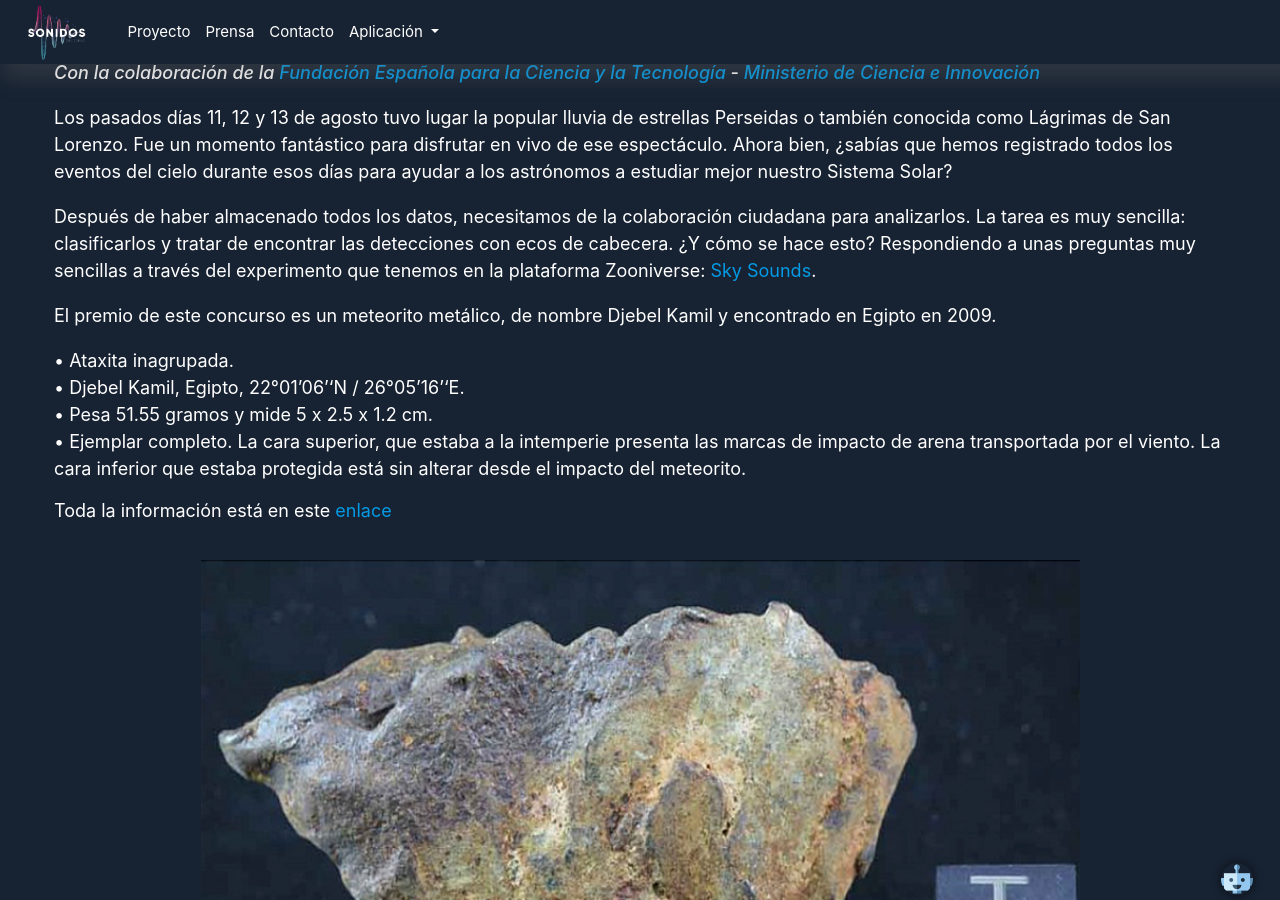
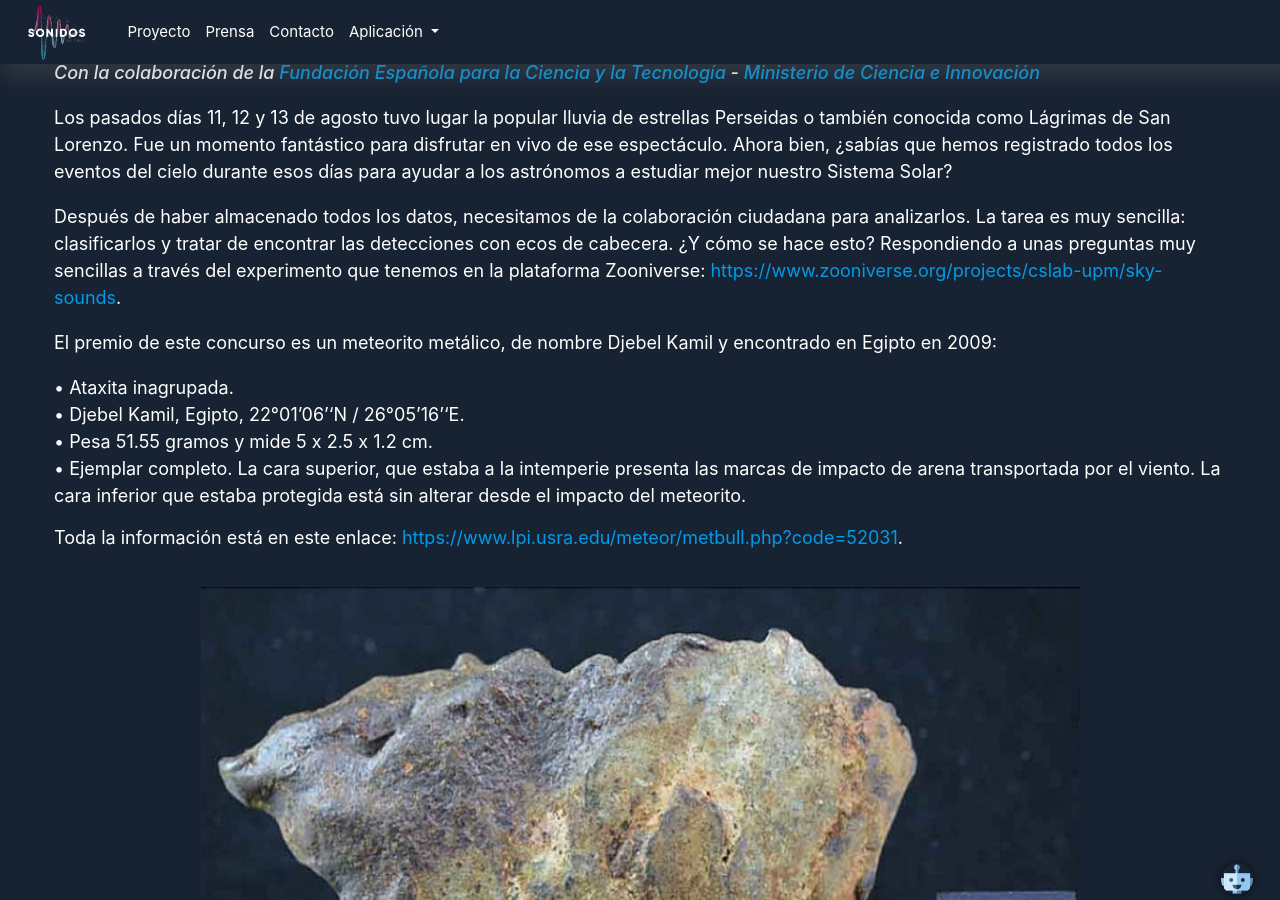
Before and after one commit to cslab-upm/sonidosdelcielo, a Jekyll site: the page built from _prensa/1-2021-08-25-concurso-perseidas.md, in a window 1280 px wide and 900 px high, scrolled down 462 px. Built offline with Jekyll 4.4.1, drawn with Linux system fonts in a browser that asks for light colours; nearby versions of some CDN libraries; some of the changed lines change nothing that is shown.

Commit message:
Concurso Perseidas

```diff
--- a/_prensa/1-2021-08-25-concurso-perseidas.md
+++ b/_prensa/1-2021-08-25-concurso-perseidas.md
@@ -17,16 +17,16 @@ last_modified_at: 2020-11-03T16:19:55-05:00
 
 Los pasados días 11, 12 y 13 de agosto tuvo lugar la popular lluvia de estrellas Perseidas o también conocida como Lágrimas de San Lorenzo. Fue un momento fantástico para disfrutar en vivo de ese espectáculo. Ahora bien, ¿sabías que hemos registrado todos los eventos del cielo durante esos días para ayudar a los astrónomos a estudiar mejor nuestro Sistema Solar?
 
-Después de haber almacenado todos los datos, necesitamos de la colaboración ciudadana para analizarlos. La tarea es muy sencilla: clasificarlos y tratar de encontrar las detecciones con ecos de cabecera. ¿Y cómo se hace esto? Respondiendo a unas preguntas muy sencillas a través del experimento que tenemos en la plataforma Zooniverse: [Sky Sounds](https://www.zooniverse.org/projects/cslab-upm/sky-sounds).
+Después de haber almacenado todos los datos, necesitamos de la colaboración ciudadana para analizarlos. La tarea es muy sencilla: clasificarlos y tratar de encontrar las detecciones con ecos de cabecera. ¿Y cómo se hace esto? Respondiendo a unas preguntas muy sencillas a través del experimento que tenemos en la plataforma Zooniverse: [https://www.zooniverse.org/projects/cslab-upm/sky-sounds](https://www.zooniverse.org/projects/cslab-upm/sky-sounds).
 
-El premio de este concurso es un meteorito metálico, de nombre Djebel Kamil y encontrado en Egipto en 2009.
+El premio de este concurso es un meteorito metálico, de nombre Djebel Kamil y encontrado en Egipto en 2009:
 
 -	•	Ataxita inagrupada.
 -	•	Djebel Kamil, Egipto, 22°01'06''N / 26°05'16''E.
 -	•	Pesa 51.55  gramos y mide 5 x 2.5 x 1.2 cm.
 -	•	Ejemplar completo. La cara superior, que estaba a la intemperie presenta las marcas de impacto de arena transportada por el viento. La cara inferior que estaba protegida está sin alterar desde el impacto del meteorito.
 
-Toda la información está en este [enlace](https://www.lpi.usra.edu/meteor/metbull.php?code=52031)
+Toda la información está en este enlace: [https://www.lpi.usra.edu/meteor/metbull.php?code=52031](https://www.lpi.usra.edu/meteor/metbull.php?code=52031).
 
 <img src="../docs/images/prensa/concurso_meteorito.png" style="height:500px">
 
```
